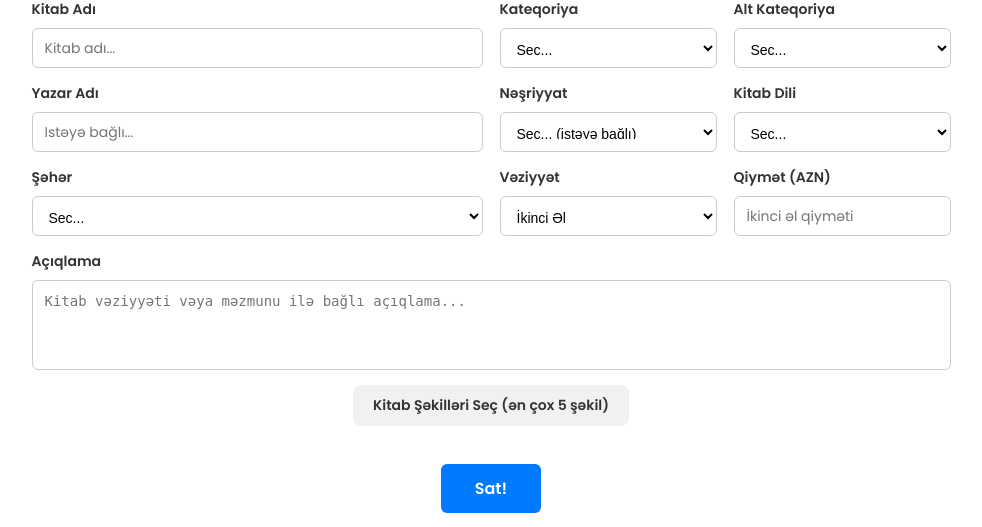
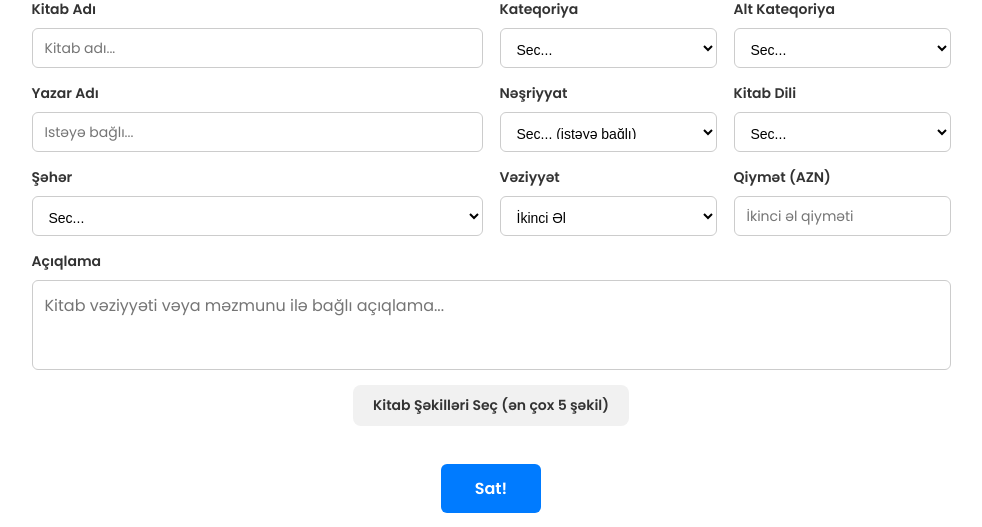
Before and after one commit to sohretaga/kitlab, a Django app: page /sale in a window 1280 px wide. Shown: the part 283-810 px from the top of the page, without its empty margins (149-1131 px from the left). Run offline with Django 5.2, Linux system fonts and the light colour scheme; the visitor is signed in with stand-in values (Sample User, id 1); data that the repository does not hold is empty; some libraries are stand-ins or nearby versions.

Commit message:
textarea font family

```diff
--- a/books/views.py
+++ b/books/views.py
@@ -19,7 +19,7 @@ class IndexView(TemplateView):
 
     def get_context_data(self, **kwargs):
         context = super().get_context_data(**kwargs)
-        context['books'] = Book.objects.filter(is_approved=True)
+        context['books'] = Book.objects.filter(is_approved=True)[:32]
         context['quote'] = Quote.get_random_quote()
 
         return context
--- a/static/css/sale/sale.css
+++ b/static/css/sale/sale.css
@@ -37,6 +37,11 @@
     flex-direction: column;
     padding-right: calc(1rem * .5);
     padding-left: calc(1rem * .5);
+}
+
+textarea::placeholder {
+    font-family: "Poppins", sans-serif;
+    font-size: 16px;
 }
 
 .w-25 {
```
